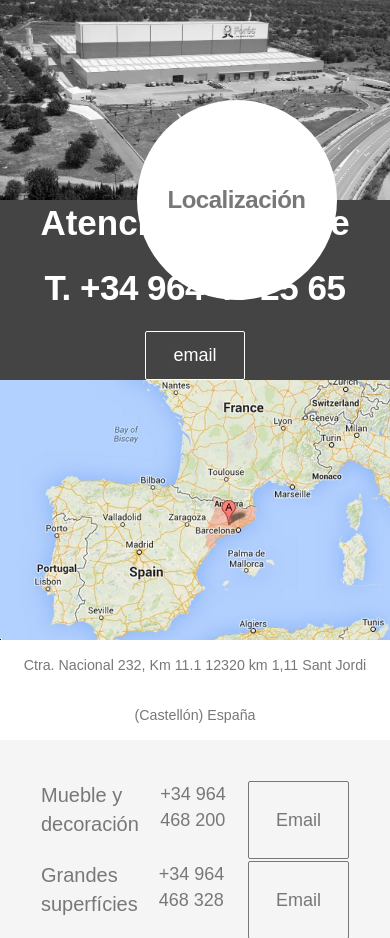
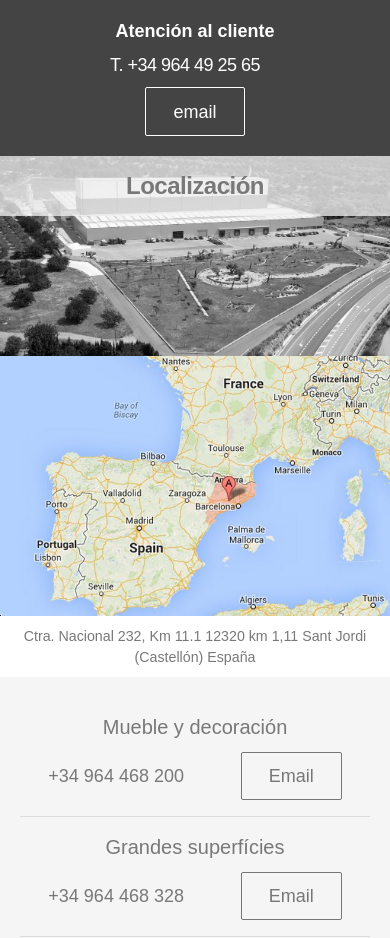
Before and after one commit to t0t/grupofores, a website: page contacto.html in a window 390 px wide. Shown: the part 120-1058 px from the top of the page. Drawn offline with Linux system fonts and the light colour scheme; a web font is replaced by a local one.

Commit message:
CSS RESPONSIVE ajustments :cyclone:

```diff
--- a/src/scss/Components/_Contact.scss
+++ b/src/scss/Components/_Contact.scss
@@ -1,58 +1,83 @@
 /*
  * Contact
  */
-
 .Contact {
     width: 100%;
     display: flex;
     flex-wrap: wrap;
     justify-content: center;
     margin-top: $spacing_base * 3;
-
-   @include min-screen($big) {
+    @include min-screen($tiny) {
+        //  margin-top: $spacing_base * 3.5;
+    }
+    @include min-screen(666px) {
         margin-top: $spacing_base * 2;
     }
 
     &Header {
         width: 100%;
-     color: white;
+        color: $white;
         text-align: center;
+        display: flex;
+        flex-wrap: wrap;
+        justify-content: center;
+        align-items: center;
+        align-content: center;
         background-color: $gray_dark;
-     order: 2;
+        padding-top: $spacing_base / 2;
+        padding-bottom: $spacing_base / 2;
 
         @include min-screen($big) {
-       flex: 1 50%;
-       width: 50%;
+          padding-top: $spacing_base;
+          padding-bottom: $spacing_base;
+            div {
               display: flex;
-       flex-direction: column;
-       justify-content: center;
+              justify-content: space-around;
               align-items: center;
-       background-color: $gray_dark;
+            }
+            h2 {
+              margin-bottom: 0;
+            }
+        }
+
+        h1 {
+            width: 100%;
+            flex: 1 100%;
+        }
+
+        h1,
+        h2 {
+            font-size: inherit;
+        }
+
+        h2 {
+            font-weight: normal;
+            margin-right: $spacing_base / 2;
         }
     }
 
     &Mapa {
+        order: 2;
+        @include min-screen($big) {
             width: 50%;
-     order: 2;
             flex: 1 50%;
-    //  height: 400px;
-      figure {
-        // position: relative;
-        // height: 100%;
         }
+
         figcaption {
-       bottom: 50px;
-      //  position: absolute;
             text-align: center;
-       line-height: 50px;
+            padding-top: 10px;
+            padding-bottom: 10px;
+
+            @include min-screen($big) {
+              padding-top: $spacing_base / 1.5;
+              width: 200px;
+              margin-left: 30%;
             }
+        }
+
         img {
             width: 100%;
         }
-    //  background-image: url('../assets/images/mapa.jpg');
-    //  background-repeat: no-repeat;
-    //  background-size: cover;
-    //  background-position: center left;
     }
 
     &Localizacion {
@@ -73,16 +98,24 @@
         }
 
         h3 {
-     border-radius: 100%;
-     width: 200px;
-     line-height: 200px;
             text-align: center;
-     background-color: white;
+            padding-left: 10px;
+            padding-right: 10px;
+            background-color: rgba($gray_lighter,.75);
+            line-height: $spacing_base * 1.5;
+            z-index: 1;
+            @include min-screen($big) {
+                position: absolute;
+                width: 220px;
+                left: 78%;
+                top: 0;
                 margin-bottom: 0;
-     position: absolute;
-     bottom: -100px;
-     left: 35%;
-     z-index: 1;
+                border-bottom-right-radius: 30px;
+                border-bottom-left-radius: 30px;
+                border-top-radius: 0;
+                line-height: 75px;
+                background-color: $gray_lighter;
+            }
         }
     }
 
@@ -92,11 +125,10 @@
         justify-content: center;
         align-items: center;
         align-content: center;
-     height: 200px;
         order: 4;
         flex: 1 50%;
-     margin-top: 20px;
-    //  background-color: #ccc;
+        padding-top: $spacing_base - 3;
+        padding-bottom: $spacing_base;
 
         h3 {
             text-align: center;
@@ -112,17 +144,38 @@
         list-style: none;
         padding-left: 0;
         order: 3;
-     flex: 1 50%;
-     padding: 40px;
-     background-color: #F6F5F5;
+        padding: $spacing_base / 2;
+        margin-bottom: 0;
+        background-color: $gray_lighter;
 
         &Item {
             width: 100%;
-       margin: 1px;
-      //  background-color: red;
+            min-height: $spacing_base * 3;
+            // padding: 5px;
             display: flex;
-       flex: 1 auto;
+            flex-wrap: wrap;
+            text-align: center;
+            justify-content: space-around;
+            align-items: center;
+            align-content: center;
+            border-bottom: 1px solid rgba($gray_dark,.15);
+
+            &:last-child {
+              border-bottom: none;
+            }
+
+            p {
+              margin-bottom: 0;
+            }
+
+            h4 {
+              flex: 1 100%;
+            }
+
+            @include min-screen($big) {
+              flex: 1 50%;
+              padding: $spacing_base;
             }
         }
-
     }
+}
```
Also changed, not shown: css/Main.css. Lines whose indentation alone changed are shown as unchanged.
